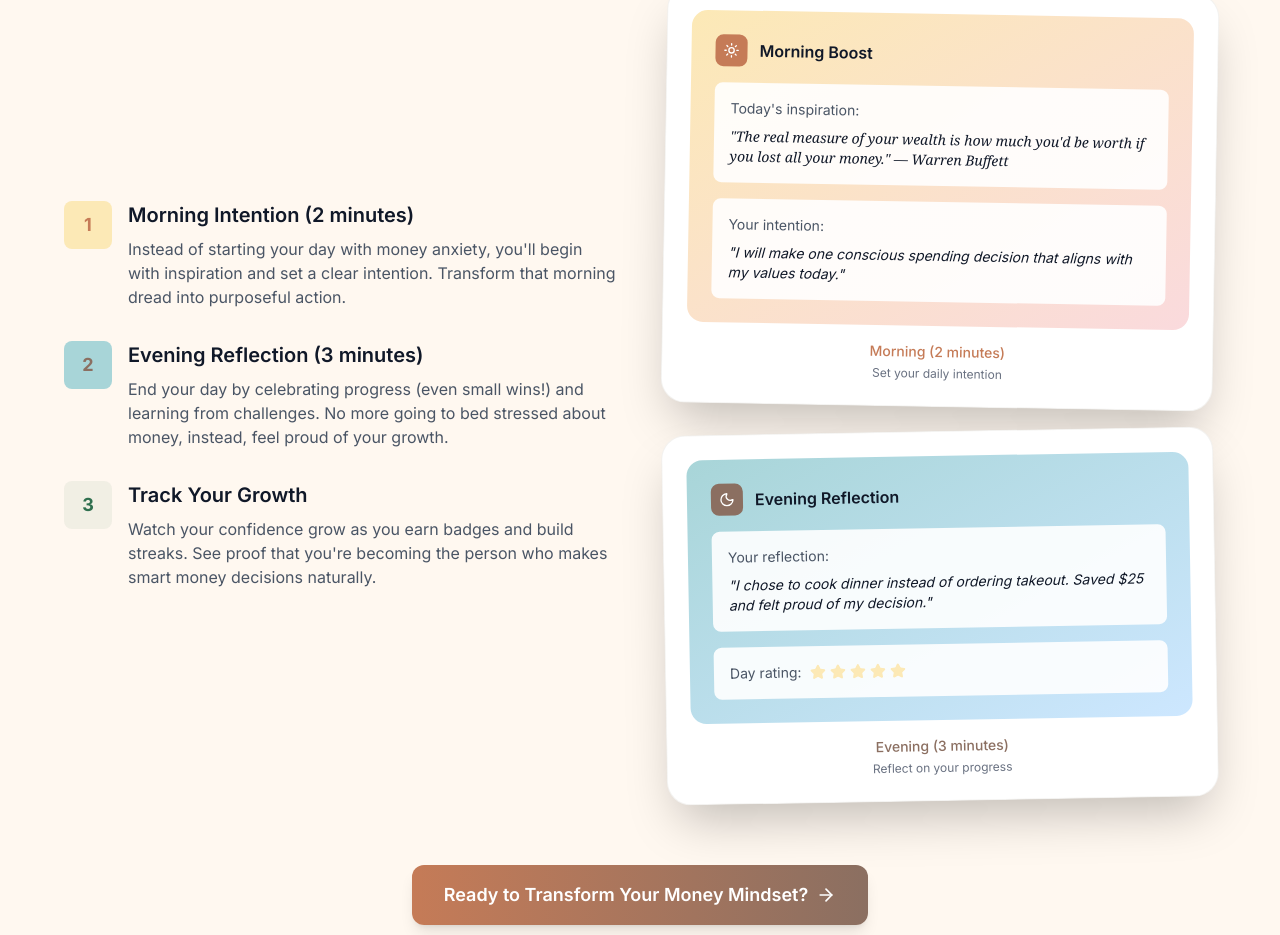
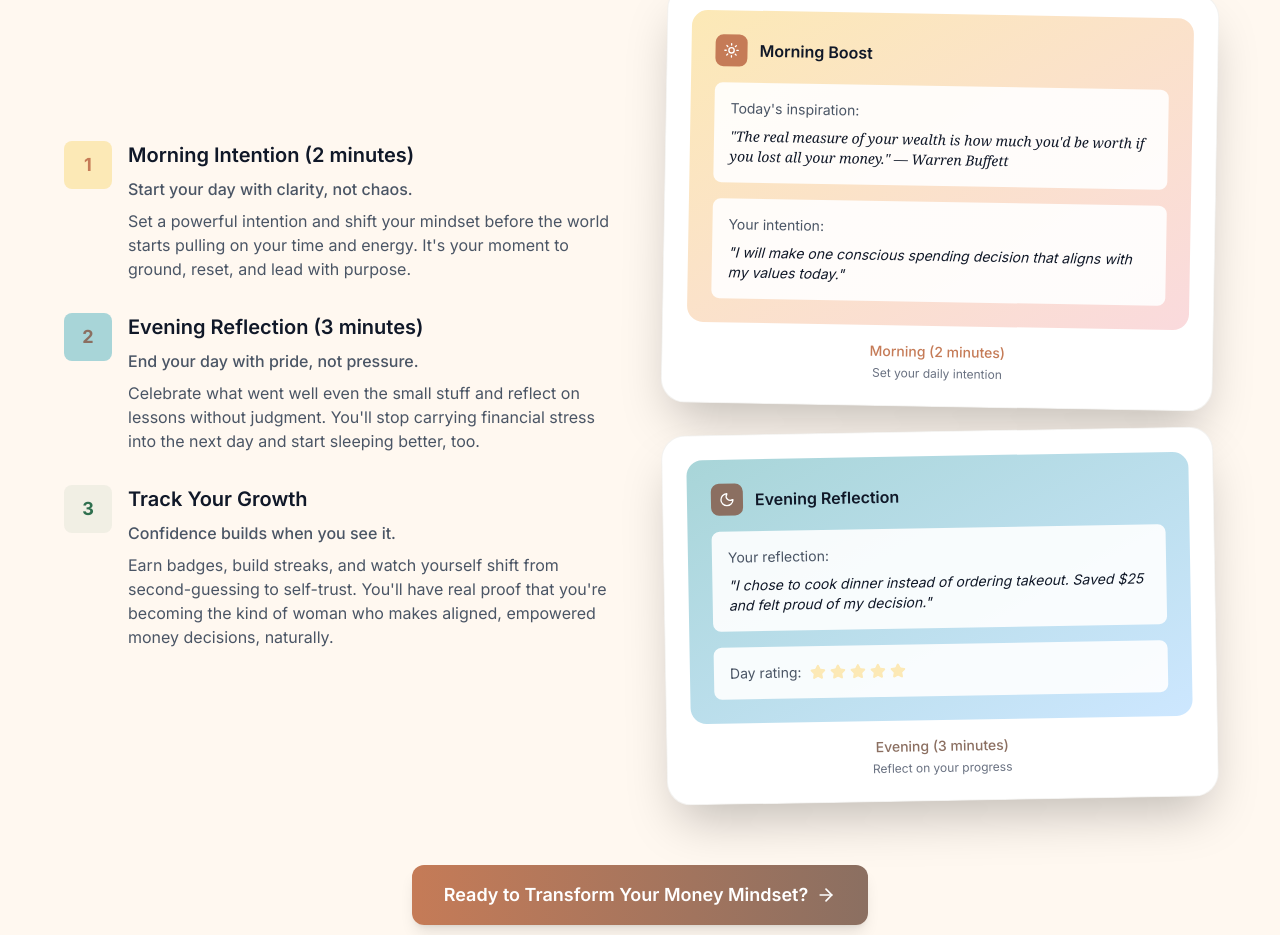
Before and after one commit to carolynjones73-create/mindful-landing, a React (Vite) app: page / in a window 1280 px wide. Shown: the part 2606-3541 px from the top of the page. Built offline with nearby package versions, Linux system fonts and the light colour scheme; no server answers.

Commit message:
Update How It Works section steps

```diff
--- a/src/components/landing/LandingPage.tsx
+++ b/src/components/landing/LandingPage.tsx
@@ -212,7 +212,10 @@ export default function LandingPage({ onGetStarted }: LandingPageProps) {
                 </div>
                 <div>
                   <h3 className="text-xl font-semibold text-gray-900 mb-2">Morning Intention (2 minutes)</h3>
-                  <p className="text-gray-600">Instead of starting your day with money anxiety, you'll begin with inspiration and set a clear intention. Transform that morning dread into purposeful action.</p>
+                  <div className="text-gray-600">
+                    <p className="font-medium mb-2">Start your day with clarity, not chaos.</p>
+                    <p>Set a powerful intention and shift your mindset before the world starts pulling on your time and energy. It's your moment to ground, reset, and lead with purpose.</p>
+                  </div>
                 </div>
               </div>
 
@@ -222,7 +225,10 @@ export default function LandingPage({ onGetStarted }: LandingPageProps) {
                 </div>
                 <div>
                   <h3 className="text-xl font-semibold text-gray-900 mb-2">Evening Reflection (3 minutes)</h3>
-                  <p className="text-gray-600">End your day by celebrating progress (even small wins!) and learning from challenges. No more going to bed stressed about money, instead, feel proud of your growth.</p>
+                  <div className="text-gray-600">
+                    <p className="font-medium mb-2">End your day with pride, not pressure.</p>
+                    <p>Celebrate what went well even the small stuff and reflect on lessons without judgment. You'll stop carrying financial stress into the next day and start sleeping better, too.</p>
+                  </div>
                 </div>
               </div>
 
@@ -232,7 +238,10 @@ export default function LandingPage({ onGetStarted }: LandingPageProps) {
                 </div>
                 <div>
                   <h3 className="text-xl font-semibold text-gray-900 mb-2">Track Your Growth</h3>
-                  <p className="text-gray-600">Watch your confidence grow as you earn badges and build streaks. See proof that you're becoming the person who makes smart money decisions naturally.</p>
+                  <div className="text-gray-600">
+                    <p className="font-medium mb-2">Confidence builds when you see it.</p>
+                    <p>Earn badges, build streaks, and watch yourself shift from second-guessing to self-trust. You'll have real proof that you're becoming the kind of woman who makes aligned, empowered money decisions, naturally.</p>
+                  </div>
                 </div>
               </div>
             </div>
```
